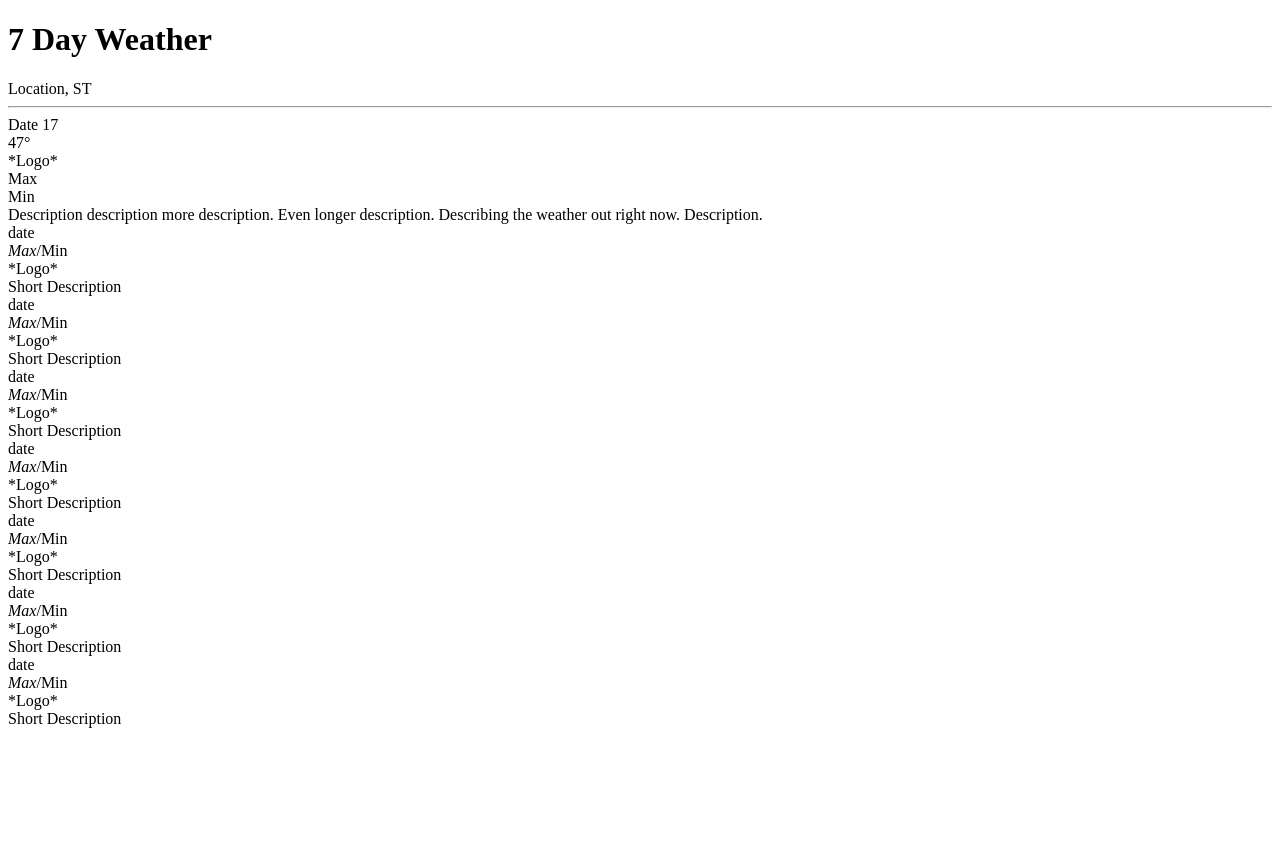
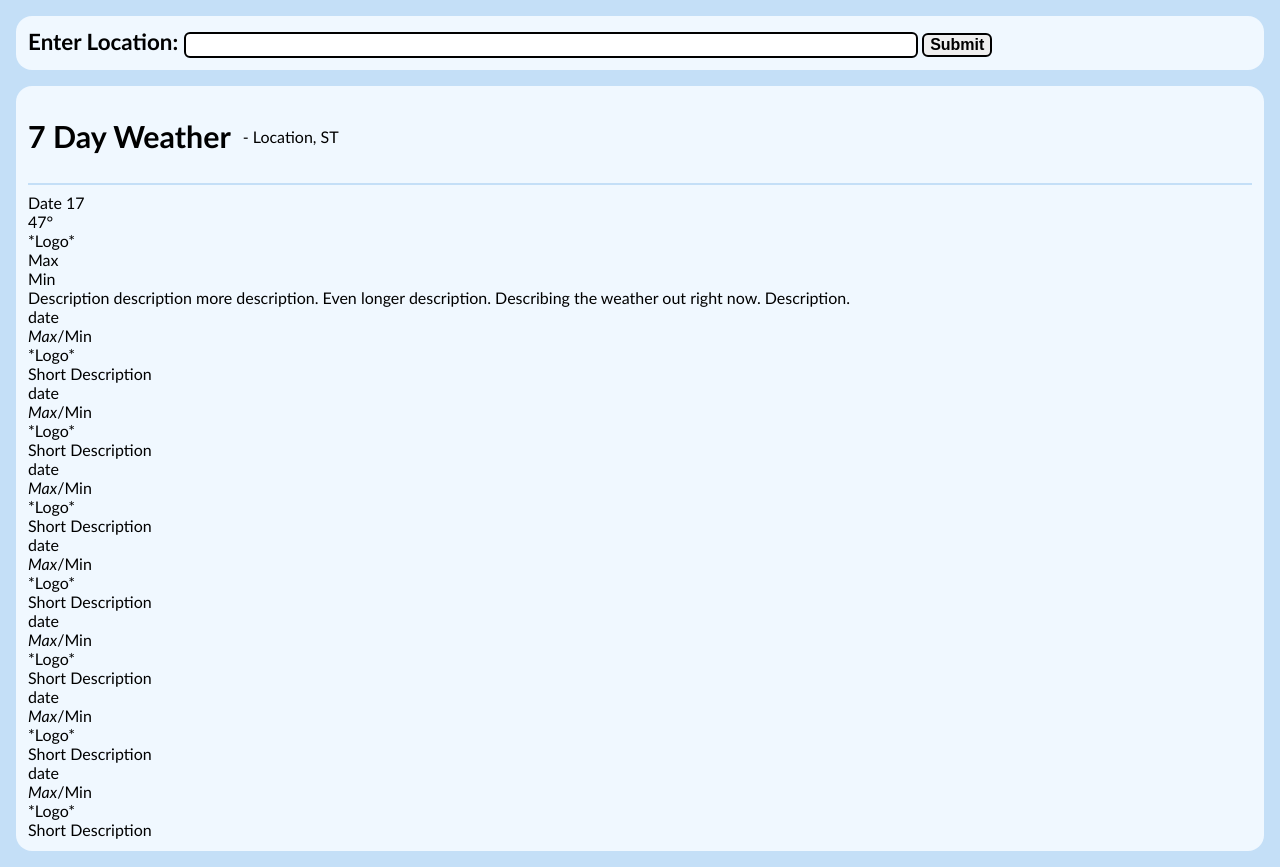
Before and after one commit to tcollm/weather-app, a website built with webpack: page src/layout.html in a window 1280 px wide. Before the commit the page ends 800 px from the top, so only its background shows below. Built offline with nearby package versions, Linux system fonts and the light colour scheme.

Commit message:
Style weather block

```diff
--- a/src/layout.css
+++ b/src/layout.css
@@ -0,0 +1,67 @@
+:root {
+    --dark-blue: #c4dff7;
+    --blue: #f0f8ff;
+    --black: black;
+}
+
+*,
+*::before,
+*::after {
+    box-sizing: border-box;
+}
+
+body {
+    margin: 0;
+    padding: 0;
+    font-family: "Gill Sans", "Gill Sans MT", Calibri, "Trebuchet MS",
+        sans-serif;
+    background-color: var(--dark-blue);
+}
+
+.search,
+.weather-block {
+    background-color: var(--blue);
+    margin: 16px;
+    padding: 12px;
+    border-radius: 16px;
+}
+
+.search {
+    align-items: center;
+    justify-content: center;
+}
+
+.search label {
+    font-size: 1.4rem;
+    font-weight: 600;
+}
+
+.search input {
+    font-size: 1rem;
+    width: 60%;
+    padding: 2px 6px;
+    border: 2px solid var(--black);
+    border-radius: 6px;
+}
+
+.search button {
+    font-size: 1rem;
+    font-weight: 600;
+    border: 2px solid var(--black);
+    border-radius: 6px;
+}
+
+.header .title {
+    display: flex;
+    align-items: center;
+    gap: 12px;
+}
+
+.header h1 {
+    font-size: 1.9rem;
+}
+
+.weather-block hr {
+    border: 1px solid var(--dark-blue);
+    border-top: 1px solid var(--dark-blue);
+}
--- a/src/layout.html
+++ b/src/layout.html
@@ -7,11 +7,21 @@
         <link rel="stylesheet" href="layout.css" />
     </head>
     <body>
-        <header>
+        <div class="search">
+            <form id="weather-form">
+                <label for="location">Enter Location: </label>
+                <input type="text" id="location" required />
+                <button type="submit">Submit</button>
+            </form>
+        </div>
+        <div class="weather-block">
+            <div class="header">
+                <div class="title">
                     <h1>7 Day Weather</h1>
-            <span>Location, ST</span>
+                    <div>- Location, ST</div>
+                </div>
                 <hr />
-        </header>
+            </div>
             <div class="day" id="0">
                 <div>Date 17</div>
                 <div>
@@ -23,7 +33,8 @@
                 </div>
                 <div>
                     Description description more description. Even longer
-                description. Describing the weather out right now. Description.
+                    description. Describing the weather out right now.
+                    Description.
                 </div>
             </div>
             <div class="day" id="1">
@@ -75,5 +86,6 @@
                 <div>*Logo*</div>
                 <div>Short Description</div>
             </div>
+        </div>
     </body>
 </html>
```
Lines whose indentation alone changed are shown as unchanged.
